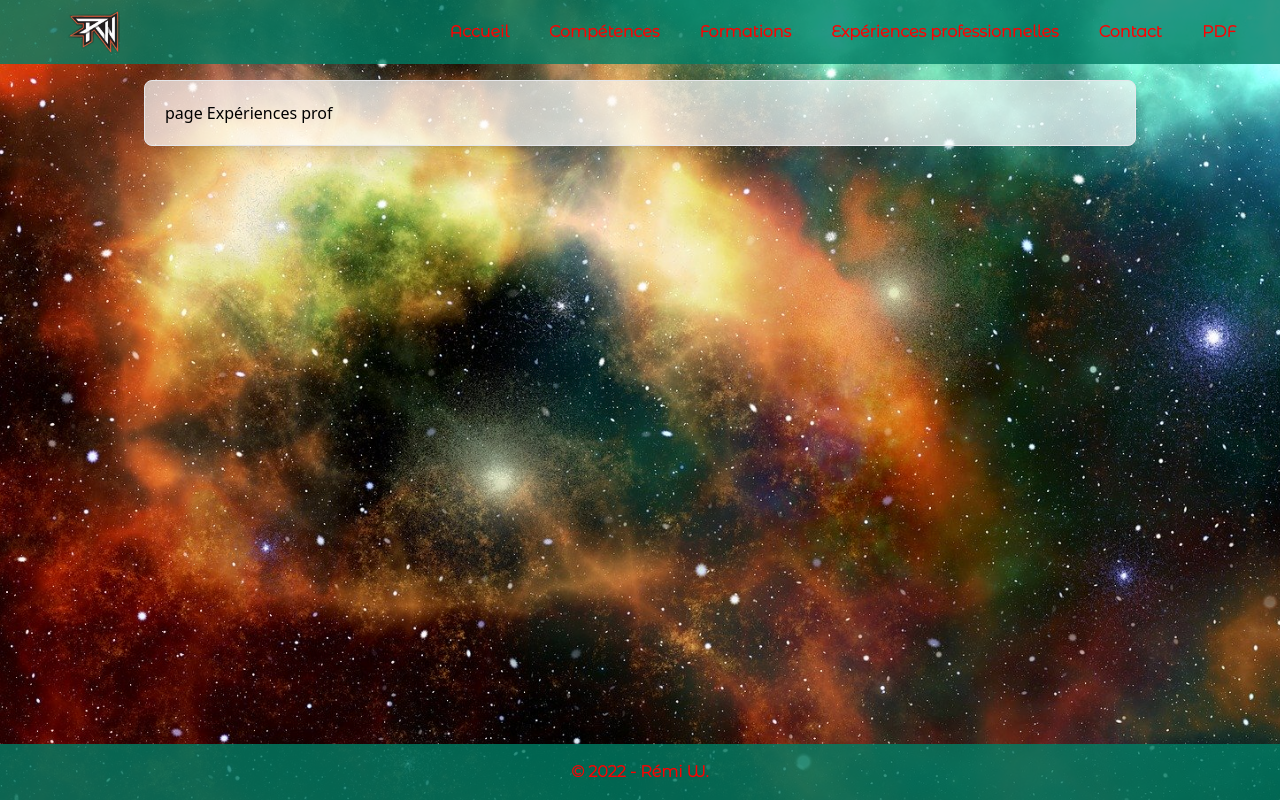
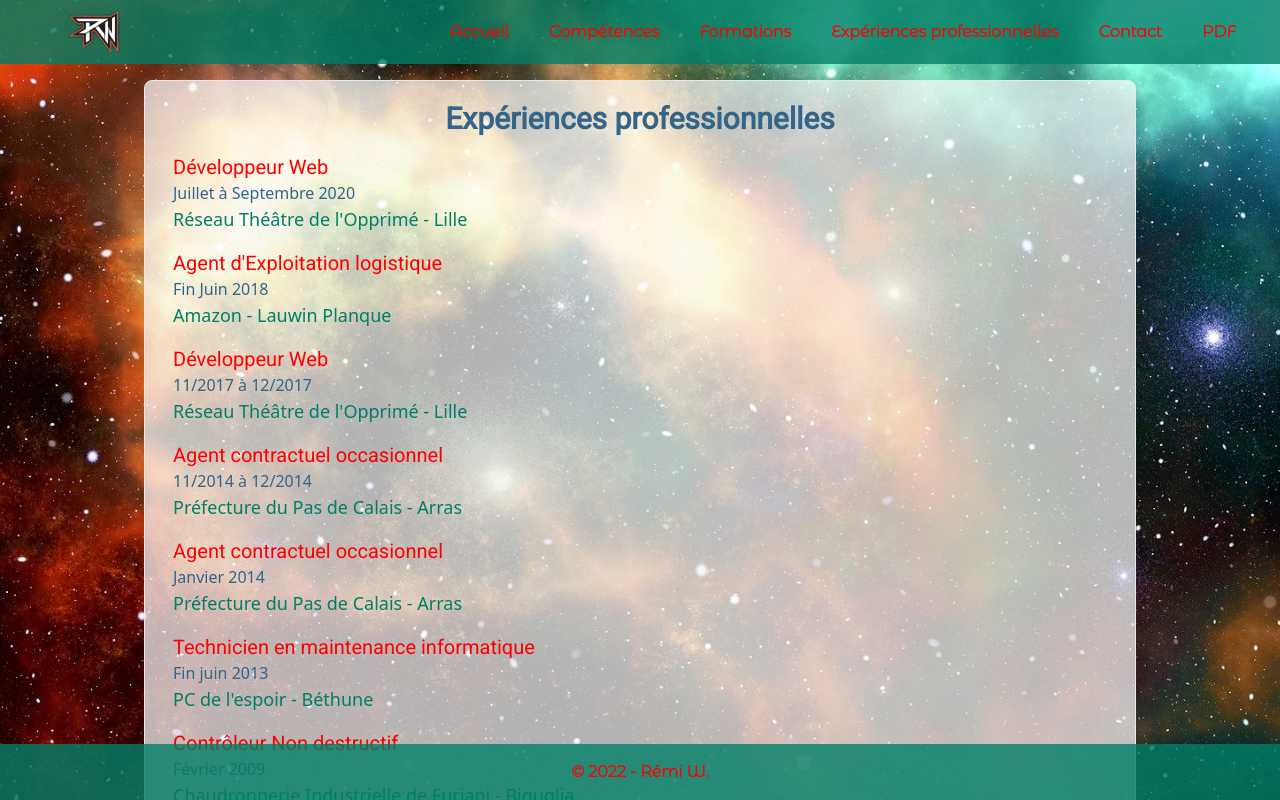
Before and after one commit to Willremi/cv-react, a React (Create React App) app: page /experiences in a window 1280 px wide. Built offline with nearby package versions, Linux system fonts and the light colour scheme; a web font is replaced by a local one.

Commit message:
affichage des données à partir du json

```diff
--- a/src/components/datas/experiencesData.js
+++ b/src/components/datas/experiencesData.js
@@ -4,11 +4,10 @@ const ExperiencesInfo = [
         title: "Contrôleur Non destructif",
         dates: "Avril 2008",
         location: "Euro Techni Contrôle - Lens",
-        text: "Contrôle des pièces soudées et forgées",
         missions: [
             {
                 id:1,
-                title: "Par radiographie X"
+                title: "Contrôle des pièces soudées et forgées par radiographie X"
             },
 
         ],
@@ -19,19 +18,14 @@ const ExperiencesInfo = [
         title: "Contrôleur Non destructif",
         dates: "Juin à Août 2008",
         location: "MECASEM - Ostwald",
-        text: "Contrôle des pièces soudées et forgées",
         missions: [
             {
                 id:1,
-                title: "Par ressuage"
+                title: "Contrôle surfaciques des pièces soudées et forgées en ressuage et en magnétoscopie"
             },
             {
                 id:2,
-                title: "Par magnétoscopie"
-            },
-            {
-                id:3,
-                title: "Par radiographie X"
+                title: "Contrôle volumiques des pièces soudées et forgées en radiographie X"
             },
 
         ],
@@ -42,19 +36,14 @@ const ExperiencesInfo = [
         title: "Contrôleur Non destructif",
         dates: "Novembre 2008",
         location: "COFICE - Grande Synthe",
-        text: "Contrôle des pièces soudées et forgées",
         missions: [
             {
                 id:1,
-                title: "Par ressuage"
+                title: "Contrôle surfaciques des pièces soudées et forgées en ressuage et en magnétoscopie"
             },
             {
                 id:2,
-                title: "Par magnétoscopie"
-            },
-            {
-                id:3,
-                title: "Par ultrasons"
+                title: "Contrôle volumiques des pièces soudées et forgées en ultrasons"
             },
 
         ],
@@ -65,15 +54,14 @@ const ExperiencesInfo = [
         title: "Contrôleur Non destructif",
         dates: "Février 2009",
         location: "Chaudronnerie Industrielle de Furiani - Biguglia",
-        text: "Contrôle des pièces soudées",
         missions: [
             {
                 id:1,
-                title: "Par ressuage"
+                title: "Contrôle surfaciques des pièces soudées et forgées en ressuage"
             },
             {
                 id:2,
-                title: "Par radiographie X"
+                title: "Contrôle volumique des pièces soudées et forgées en radiographie X"
             },
 
         ],
@@ -165,7 +153,7 @@ const ExperiencesInfo = [
         tag: "logistic"
     },
     {
-        id: 1,
+        id: 10,
         title: "Développeur Web",
         dates: "Juillet à Septembre 2020",
         location: "Réseau Théâtre de l'Opprimé - Lille",
--- a/src/pages/Experiences.js
+++ b/src/pages/Experiences.js
@@ -1,11 +1,34 @@
 import React from 'react';
+import ExperiencesInfo from '../components/datas/experiencesData';
 
 const Experiences = () => {
+    // Tri d'apparition des projets;
+    ExperiencesInfo.sort(function (a, b) {
+        return b.id - a.id;
+    });
+
     return (
         <div className='flex items-center justify-center mt-20 mb-20'>
             <div className='bg-div-white rounded-lg border shadow-lg mx-5 md:mx-36 p-5 w-full'>
+                <h1 className='text-center text-div-blue font-roboto font-semibold'>Expériences professionnelles</h1>
 
-            page Expériences prof
+                <div className="mt-2">
+                {ExperiencesInfo.map(item =>
+                    <div key={item.id} className="flex">
+
+                        <div className="p-2">
+                            <div>
+                                <h3 className='text-div-red font-roboto'>{item.title}</h3>
+                                <p className='text-div-blue'>{item.dates}</p>
+                            </div>
+                            <div>
+                                <p className='text-div-green xl:text-lg'>{item.location}</p>
+                            </div>
+                        </div>
+                        <div className={`${item.id !== 1 && 'border-t-2 mx-2 my-2 border-white'}`}></div>
+                    </div>
+                )}
+                </div>
             </div>
         </div>
     );
```
